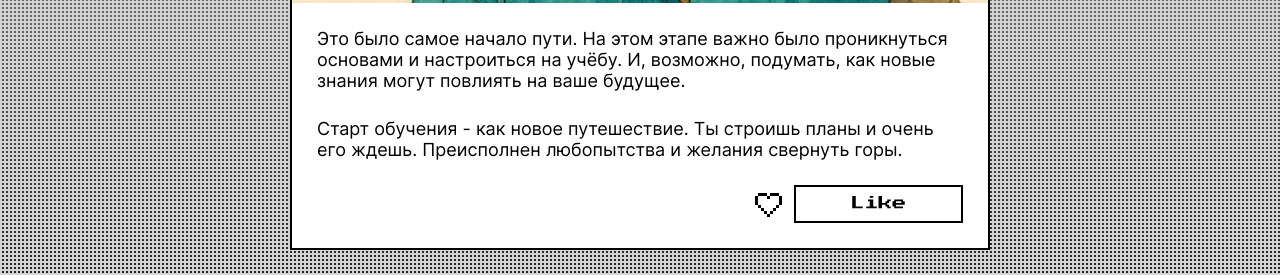
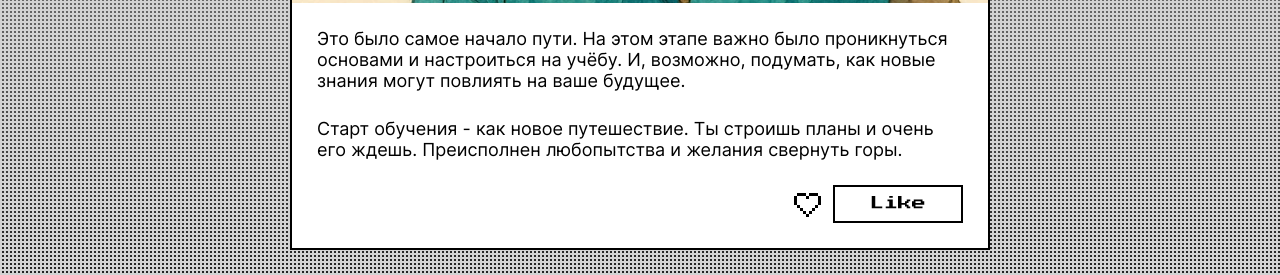
Before and after one commit to HelenVirtanen/zakrivayuschiy-teg-f, a plain HTML site: page index.html in a window 1280 px wide. Shown: the part 1293-1568 px from the top of the page. Drawn offline with Linux system fonts and the light colour scheme.

Commit message:
chore: fixed button like width

```diff
--- a/styles/style.css
+++ b/styles/style.css
@@ -245,8 +245,8 @@
 
 .card__like-button {
   position: relative;
-  padding: var(--button-like-padding, 6px 36px);
-  inline-size: 169px;
+  padding: var(--button-like-padding, 6px 0);
+  inline-size: 130px;
 }
 
 .save__button {
```
